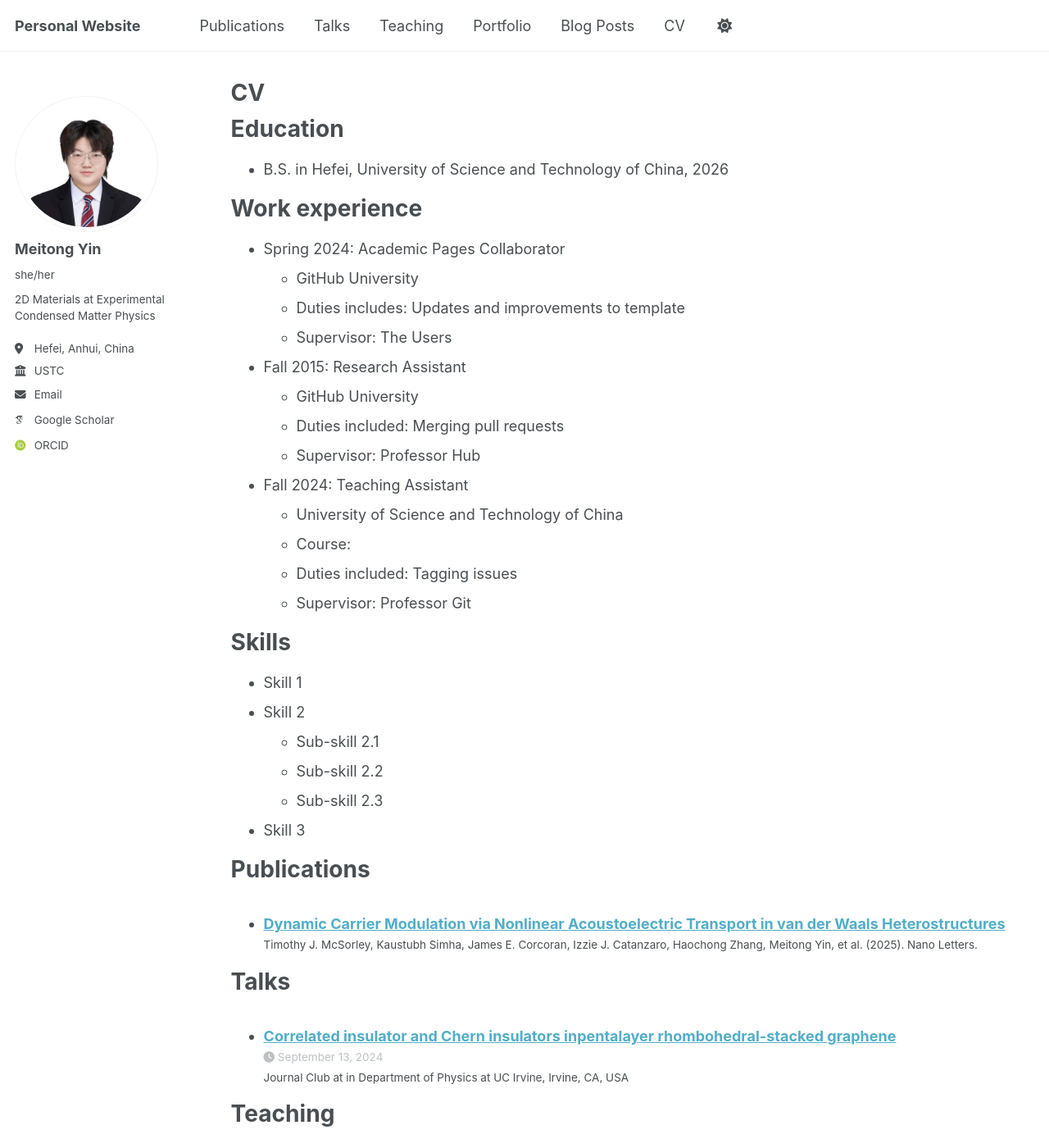
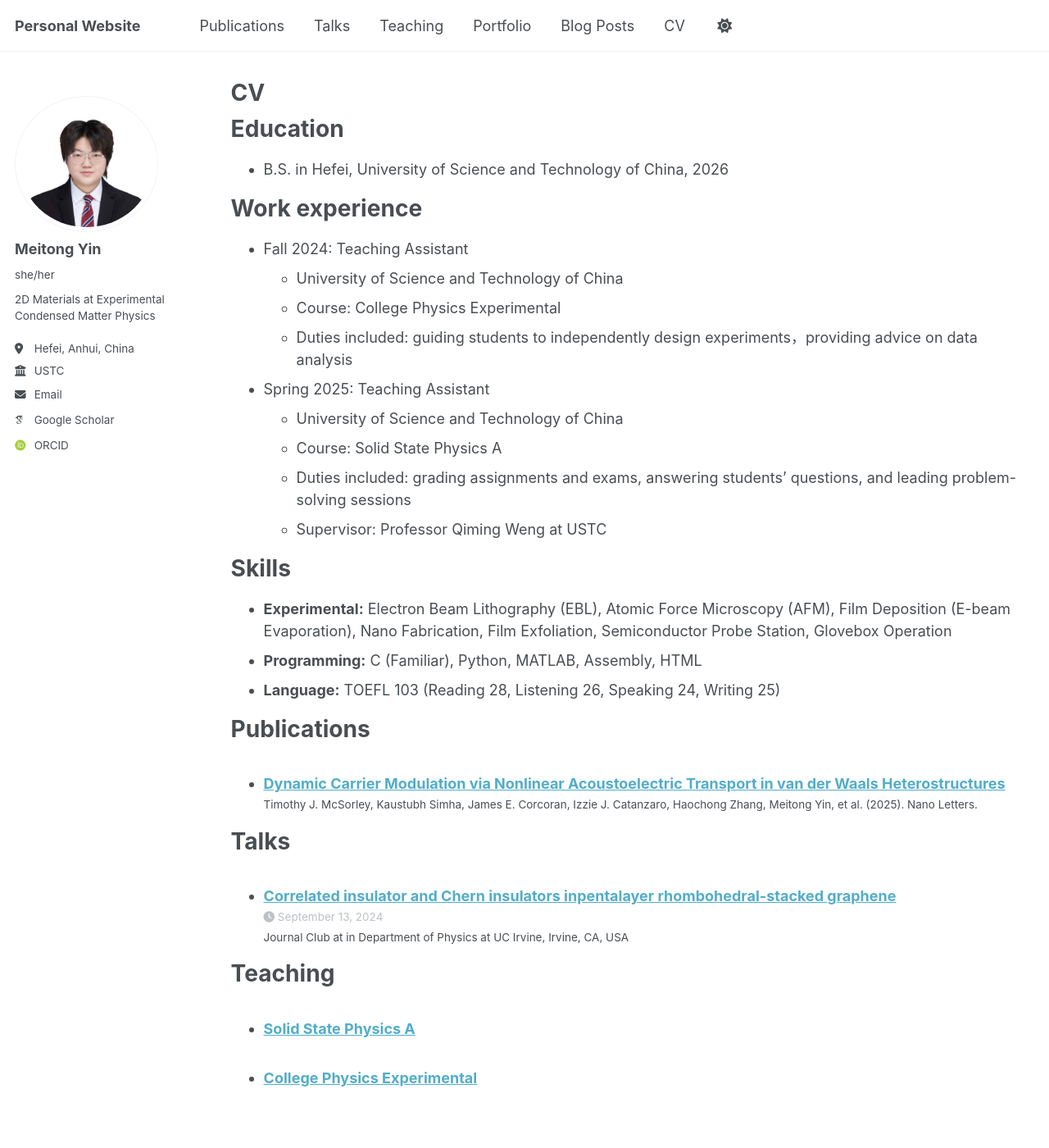
Before and after one commit to meitongyin3-star/meitongyin3-star.github.io, a Jekyll site: the page built from _pages/cv.md, in a window 1280 px wide and 1400 px high. Shown: the whole window at 82% size. Built offline with Jekyll 4.4.1, drawn with Linux system fonts in a browser that asks for light colours; some web fonts are replaced; a script that is not in the unit is left out; some of the changed text lies outside the part shown.

Commit message:
Update cv.md

```diff
--- a/_pages/cv.md
+++ b/_pages/cv.md
@@ -15,30 +15,22 @@ Education
 
 Work experience
 ======
-* Spring 2024: Academic Pages Collaborator
-  * GitHub University
-  * Duties includes: Updates and improvements to template
-  * Supervisor: The Users
-
-* Fall 2015: Research Assistant
-  * GitHub University
-  * Duties included: Merging pull requests
-  * Supervisor: Professor Hub
-
 * Fall 2024: Teaching Assistant
   * University of Science and Technology of China
-  * Course:
-  * Duties included: Tagging issues
-  * Supervisor: Professor Git
+  * Course: College Physics Experimental
+  * Duties included: guiding students to independently design experiments，providing advice on data analysis
+
+* Spring 2025: Teaching Assistant
+  * University of Science and Technology of China
+  * Course: Solid State Physics A
+  * Duties included: grading assignments and exams, answering students’ questions, and leading problem-solving sessions
+  * Supervisor: Professor Qiming Weng at USTC
 
 Skills
 ======
-* Skill 1
-* Skill 2
-  * Sub-skill 2.1
-  * Sub-skill 2.2
-  * Sub-skill 2.3
-* Skill 3
+* **Experimental:** Electron Beam Lithography (EBL), Atomic Force Microscopy (AFM), Film Deposition (E-beam Evaporation), Nano Fabrication, Film Exfoliation, Semiconductor Probe Station, Glovebox Operation
+* **Programming:** C (Familiar), Python, MATLAB, Assembly, HTML
+* **Language:** TOEFL 103 (Reading 28, Listening 26, Speaking 24, Writing 25)
 
 Publications
 ======
```
Also changed, not shown: other parts of _pages/cv.md (+0 -4 lines).
